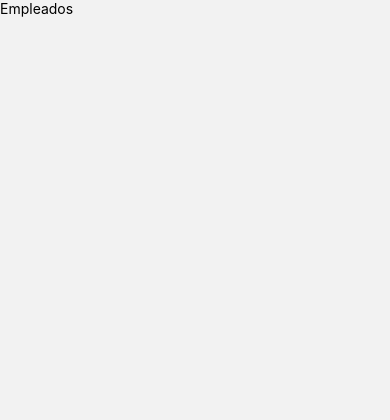
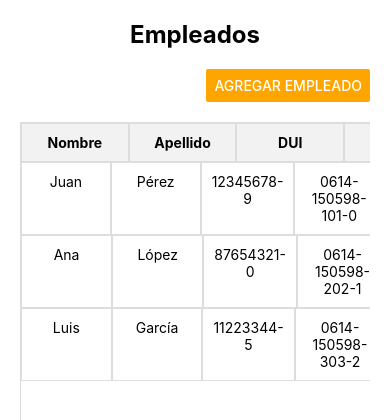
Before and after one commit to adianitafresita/ASGARD-AppM-vil, a React Native app: screen /Empleados in a window 390 px wide. Shown: the top 420 px of the page. Built offline with nearby package versions, Linux system fonts and the light colour scheme.

Commit message:
Pantalla empleados

```diff
--- a/package.json
+++ b/package.json
@@ -20,7 +20,10 @@
     "react-native": "0.74.2",
     "react-native-safe-area-context": "4.10.1",
     "react-native-screens": "3.31.1",
-    "react-native-vector-icons": "^10.1.0"
+    "react-native-vector-icons": "^10.1.0",
+    "react-native-web": "~0.19.10",
+    "react-dom": "18.2.0",
+    "@expo/metro-runtime": "~3.2.1"
   },
   "devDependencies": {
     "@babel/core": "^7.20.0"
--- a/src/screens/Empleados.js
+++ b/src/screens/Empleados.js
@@ -1,10 +1,190 @@
-import { View, Text } from 'react-native'
-import React from 'react'
+import React, { useState } from 'react';
+import { View, Text, Button, StyleSheet, ScrollView, Modal, TextInput, TouchableOpacity } from 'react-native';
 
-export default function Empleados() {
+const Empleados = () => {
+  const [modalVisible, setModalVisible] = useState(false);
+  const [newEmpleado, setNewEmpleado] = useState({
+    nombre: '',
+    apellido: '',
+    dui: '',
+    nit: '',
+    correo: '',
+    telefono: ''
+  });
+
+  const empleados = [
+    { nombre: 'Juan', apellido: 'Pérez', dui: '12345678-9', nit: '0614-150598-101-0', correo: 'juan.perez@example.com', telefono: '555-1234' },
+    { nombre: 'Ana', apellido: 'López', dui: '87654321-0', nit: '0614-150598-202-1', correo: 'ana.lopez@example.com', telefono: '555-5678' },
+    { nombre: 'Luis', apellido: 'García', dui: '11223344-5', nit: '0614-150598-303-2', correo: 'luis.garcia@example.com', telefono: '555-9101' }
+  ];
+
+  const handleInputChange = (name, value) => {
+    setNewEmpleado({
+      ...newEmpleado,
+      [name]: value
+    });
+  };
+
   return (
-    <View>
-      <Text>Empleados</Text>
+    <View style={styles.container}>
+      <Text style={styles.title}>Empleados</Text>
+      <View style={styles.buttonContainer}>
+        <Button title="Agregar Empleado" color="#FFA500" onPress={() => setModalVisible(true)} />
+      </View>
+      <ScrollView horizontal>
+        <View style={styles.table}>
+          <View style={styles.tableHeader}>
+            <Text style={styles.tableHeaderText}>Nombre</Text>
+            <Text style={styles.tableHeaderText}>Apellido</Text>
+            <Text style={styles.tableHeaderText}>DUI</Text>
+            <Text style={styles.tableHeaderText}>NIT</Text>
+            <Text style={styles.tableHeaderText}>Correo</Text>
+            <Text style={styles.tableHeaderText}>Teléfono</Text>
+          </View>
+          {empleados.map((empleado, index) => (
+            <View key={index} style={styles.tableRow}>
+              <Text style={styles.tableCell}>{empleado.nombre}</Text>
+              <Text style={styles.tableCell}>{empleado.apellido}</Text>
+              <Text style={styles.tableCell}>{empleado.dui}</Text>
+              <Text style={styles.tableCell}>{empleado.nit}</Text>
+              <Text style={styles.tableCell}>{empleado.correo}</Text>
+              <Text style={styles.tableCell}>{empleado.telefono}</Text>
+            </View>
+          ))}
+        </View>
+      </ScrollView>
+
+      <Modal
+        animationType="slide"
+        transparent={true}
+        visible={modalVisible}
+        onRequestClose={() => setModalVisible(false)}
+      >
+        <View style={styles.modalContainer}>
+          <View style={styles.modalView}>
+            <Text style={styles.modalTitle}>Agregar empleado</Text>
+            {Object.keys(newEmpleado).map((key) => (
+              <TextInput
+                key={key}
+                style={styles.input}
+                placeholder={key.charAt(0).toUpperCase() + key.slice(1)}
+                value={newEmpleado[key]}
+                onChangeText={(text) => handleInputChange(key, text)}
+              />
+            ))}
+            <View style={styles.modalButtonContainer}>
+              <TouchableOpacity style={styles.modalButton} onPress={() => setModalVisible(false)}>
+                <Text style={styles.modalButtonText}>Cancelar</Text>
+              </TouchableOpacity>
+              <TouchableOpacity style={styles.modalButton} onPress={() => { /* Programacióm */ }}>
+                <Text style={styles.modalButtonText}>Guardar</Text>
+              </TouchableOpacity>
+            </View>
+          </View>
+        </View>
+      </Modal>
     </View>
-  )
-}
+  );
+};
+
+const styles = StyleSheet.create({
+  container: {
+    flex: 1,
+    padding: 20,
+    backgroundColor: '#fff',
+  },
+  title: {
+    fontSize: 24,
+    fontWeight: 'bold',
+    textAlign: 'center',
+    marginBottom: 20,
+  },
+  buttonContainer: {
+    marginBottom: 20,
+    alignItems: 'flex-end',
+  },
+  table: {
+    borderWidth: 1,
+    borderColor: '#ddd',
+    width: '100%',
+  },
+  tableHeader: {
+    flexDirection: 'row',
+    backgroundColor: '#f2f2f2',
+  },
+  tableHeaderText: {
+    flex: 1,
+    padding: 10,
+    fontWeight: 'bold',
+    textAlign: 'center',
+    borderWidth: 1,
+    borderColor: '#ddd',
+  },
+  tableRow: {
+    flexDirection: 'row',
+  },
+  tableCell: {
+    flex: 1,
+    padding: 10,
+    textAlign: 'center',
+    borderWidth: 1,
+    borderColor: '#ddd',
+  },
+  modalContainer: {
+    flex: 1,
+    justifyContent: 'center',
+    alignItems: 'center',
+    backgroundColor: 'rgba(0,0,0,0.5)',
+  },
+  modalView: {
+    width: '90%',
+    backgroundColor: 'white',
+    borderRadius: 10,
+    padding: 20,
+    alignItems: 'center',
+    shadowColor: '#000',
+    shadowOffset: {
+      width: 0,
+      height: 2,
+    },
+    shadowOpacity: 0.25,
+    shadowRadius: 4,
+    elevation: 5,
+  },
+  modalTitle: {
+    fontWeight: 'bold',
+    textAlign: 'center',
+    fontSize: 20,
+    marginBottom: 15,
+    textAlign: 'center',
+  },
+  input: {
+    width: '100%',
+    height: 40,
+    borderColor: 'gray',
+    borderWidth: 1,
+    marginBottom: 10,
+    paddingHorizontal: 10,
+    borderRadius: 15,
+  },
+  modalButtonContainer: {
+    flexDirection: 'row',
+    justifyContent: 'space-between',
+    width: '100%',
+  },
+  modalButton: {
+    flex: 1,
+    padding: 10,
+    margin: 5,
+    backgroundColor: '#FF790D',
+    borderRadius: 5,
+    alignItems: 'center',
+    width: 150,
+  },
+  modalButtonText: {
+    color: 'white',
+    fontWeight: 'bold',
+  },
+});
+
+export default Empleados;
```
Also changed, not shown: 1 other file (tests, documents, lock files or other folders).
